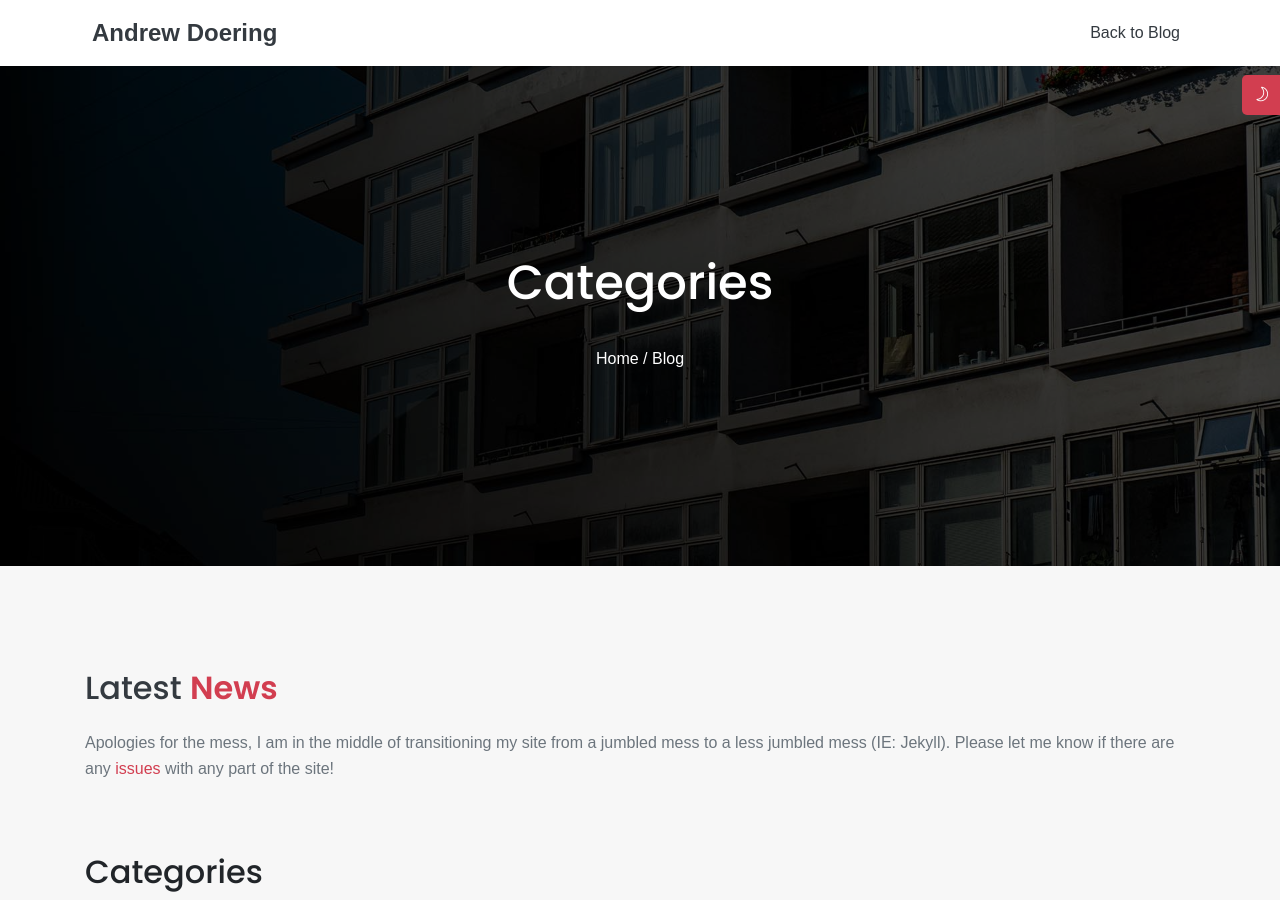
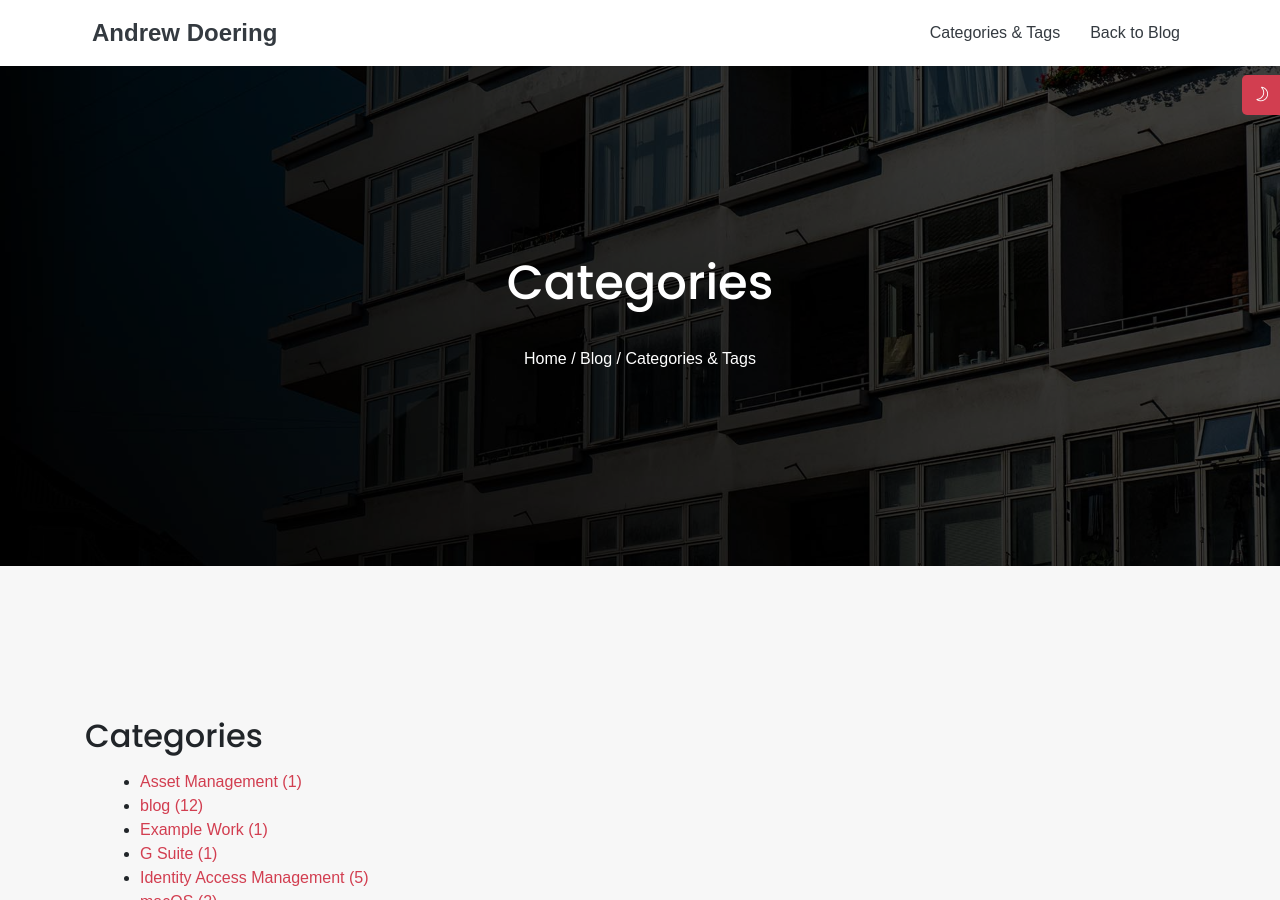
Before and after one commit to delize/delize.github.io, a Jekyll site: the page built from blog/categories.md, in a window 1280 px wide and 900 px high. Built offline with Jekyll 4.4.1, drawn with Linux system fonts in a browser that asks for light colours; some web fonts are replaced.

Commit message:
Add rough-base categories

```diff
--- a/_includes/blog-header.html
+++ b/_includes/blog-header.html
@@ -15,8 +15,9 @@
             <div class="collapse navbar-collapse" id="toggle-menu">
                 <ul class="navbar-nav nav-pills ml-auto">
                     <li class="nav-item">
-                        {% if page.url != "/blog/" %} <a class="nav-link text-dark" href="{{ '/blog' | relative_url }}">Back to Blog</a>
-                        {% elsif page.url == "/blog/" %} <a class="nav-link text-dark" href="{{ '/' | absolute_url }}">Back to Site</a>
+                        <li><a class="nav-link text-dark" href="{{ '/blog/categories' | relative_url }}">Categories & Tags</a></li>
+                        {% if page.url != "/blog/" %} <li><a class="nav-link text-dark" href="{{ '/blog' | relative_url }}">Back to Blog</a></li>
+                        {% elsif page.url == "/blog/" %} <li><a class="nav-link text-dark" href="{{ '/' | absolute_url }}">Back to Site</a></li>
                         {% else %} <span>You uncovered a secret, something went wrong. Please report it on Github!</span>
                         {% endif %}
                     </li>
--- a/_layouts/categories.html
+++ b/_layouts/categories.html
@@ -22,6 +22,8 @@
                     <a class="text-white" href="{{ site.url }}">Home</a>
                     /
                     <a class="text-white" href="{{ absolute_url }}/blog">Blog</a>
+                    /
+                    <a class="text-white" href="{{ absolute_url }}/blog/categories">Categories & Tags</a>
                 </p>
             </div>
         </section>
@@ -40,8 +42,8 @@
                 <div class="row mb-5">
                     <div class="col-lg-12">
                         <div>
-                            <h2 class="text-dark mb-3">Latest <span class="base-color">News</span></h2>
-                            <p class="text-muted">Apologies for the mess, I am in the middle of transitioning my site from a jumbled mess to a less jumbled mess (IE: Jekyll). Please let me know if there are any <a href="https://github.com/delize/delize.github.io/issues">issues</a> with any part of the site!</p>
+                            <!-- <h2 class="text-dark mb-3">Latest <span class="base-color">News</span></h2>
+                            <p class="text-muted">Apologies for the mess, I am in the middle of transitioning my site from a jumbled mess to a less jumbled mess (IE: Jekyll). Please let me know if there are any <a href="https://github.com/delize/delize.github.io/issues">issues</a> with any part of the site!</p> -->
                         </div>
                     </div>
                 </div>
@@ -66,7 +68,7 @@
                     <div>
                       {% for item in (0..site.categories.size) %}{% unless forloop.last %}
                         {% capture this_word %}{{ category_words[item] }}{% endcapture %}
-                        <h2 id="{{ this_word | cgi_escape }}">{{ this_word }}</h2>
+                        <h3 id="{{ this_word | cgi_escape }}">{{ this_word }}</h3>
                         {% for post in site.categories[this_word] %}{% if post.title != null %}
                           <div>
                             <span style="float: left;">
```
